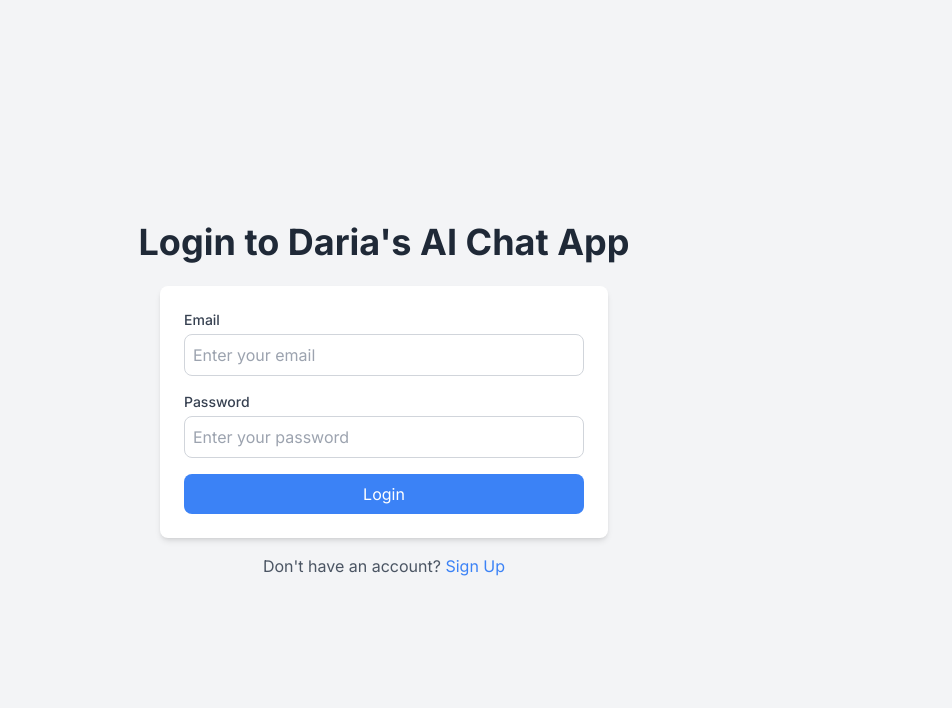
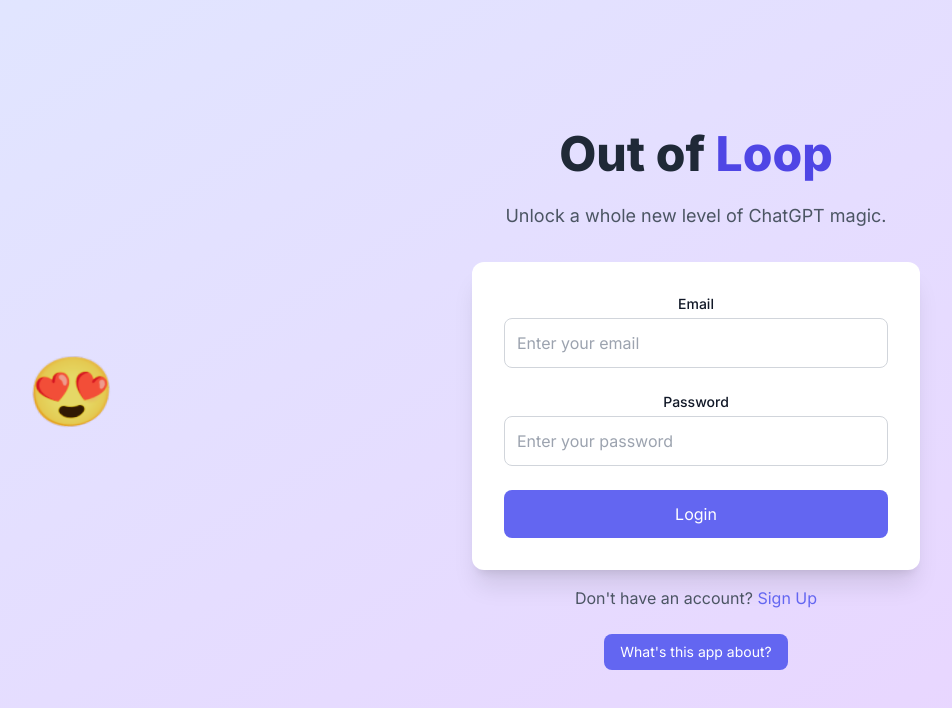
Before and after one commit to dashatik/out_of_loop, a Next.js app: page / in a window 1280 px wide. Shown: the top 708 px of the page, without its empty margins (256-1208 px from the left). Built offline with nearby package versions, Linux system fonts and the light colour scheme; no server answers.

Commit message:
Landing emoji

```diff
--- a/package.json
+++ b/package.json
@@ -9,9 +9,12 @@
     "lint": "next lint"
   },
   "dependencies": {
+    "@react-three/drei": "^9.120.4",
+    "@react-three/fiber": "^8.17.10",
     "ai": "^4.0.13",
     "cookie": "^0.4.2",
     "firebase": "^11.0.2",
+    "framer-motion": "^11.14.4",
     "https-proxy-agent": "^7.0.6",
     "lucide-react": "^0.309.0",
     "next": "^13.5.2",
@@ -22,6 +25,7 @@
     "react-firebase-hooks": "^5.1.1",
     "react-markdown": "^9.0.1",
     "supports-color": "^9.4.0",
+    "three": "^0.171.0",
     "vercel": "^32.3.0"
   },
   "devDependencies": {
@@ -30,6 +34,7 @@
     "@types/node": "^20",
     "@types/react": "^18",
     "@types/react-dom": "^18",
+    "@types/three": "^0.170.0",
     "autoprefixer": "^10.4.20",
     "postcss": "^8.4.49",
     "tailwindcss": "^3.4.16",
--- /dev/null
+++ b/src/components/emoji-3d.tsx
@@ -0,0 +1,75 @@
+"use client";
+
+import React, { useState, useEffect } from "react";
+import { Canvas, useFrame } from "@react-three/fiber";
+import { OrbitControls } from "@react-three/drei";
+import { TextureLoader } from "three";
+
+const EmojiPlane = ({ emoji }: { emoji: string }) => {
+  const planeRef = React.useRef<any>();
+  const [texture, setTexture] = useState<any>();
+
+  // Create an emoji canvas and load it as a texture
+  useEffect(() => {
+    const canvas = document.createElement("canvas");
+    const ctx = canvas.getContext("2d");
+    if (ctx) {
+      canvas.width = 256;
+      canvas.height = 256;
+      ctx.font = "200px serif";
+      ctx.textAlign = "center";
+      ctx.textBaseline = "middle";
+      ctx.fillText(emoji, canvas.width / 2, canvas.height / 2);
+
+      const loader = new TextureLoader();
+      loader.load(canvas.toDataURL(), (loadedTexture) => {
+        setTexture(loadedTexture);
+      });
+    }
+  }, [emoji]);
+
+  useFrame(() => {
+    if (planeRef.current) {
+      planeRef.current.rotation.y += 0.01; // Rotate the plane
+    }
+  });
+
+  return (
+    <mesh ref={planeRef}>
+      <planeGeometry args={[3, 3]} />
+      {texture && (
+        <meshBasicMaterial
+          map={texture}
+          transparent
+          side={2} // Make the material double-sided
+        />
+      )}
+    </mesh>
+  );
+};
+
+const Emoji3D = () => {
+  const [emoji, setEmoji] = useState("😀");
+  const emojis = ["😀", "😂", "😎", "🤔", "🥳", "😍", "😡"];
+
+  useEffect(() => {
+    const interval = setInterval(() => {
+      setEmoji(emojis[Math.floor(Math.random() * emojis.length)]);
+    }, 2000); // Change emoji every 2 seconds
+    return () => clearInterval(interval); // Cleanup interval
+  }, [emojis]);
+
+  return (
+    <Canvas
+      camera={{ position: [0, 2, 5], fov: 50 }}
+      style={{ height: "100%" }}
+    >
+      <ambientLight intensity={0.5} />
+      <pointLight position={[10, 10, 10]} />
+      <EmojiPlane emoji={emoji} />
+      <OrbitControls />
+    </Canvas>
+  );
+};
+
+export default Emoji3D;
--- a/src/components/landing-page.tsx
+++ b/src/components/landing-page.tsx
@@ -2,76 +2,82 @@
 
 import React, { useState } from "react";
 import { auth } from "@/lib/firebase";
-import {
-  createUserWithEmailAndPassword,
-  signInWithEmailAndPassword,
-  sendEmailVerification
-} from "firebase/auth";
+import { createUserWithEmailAndPassword, signInWithEmailAndPassword } from "firebase/auth";
 import { useRouter } from "next/navigation";
+import { motion } from "framer-motion";
+import dynamic from "next/dynamic";
+
+const Emoji3D = dynamic(() => import("./emoji-3d"), { ssr: false }); // Dynamically import 3D emoji
 
 export default function LandingPage() {
   const [email, setEmail] = useState("");
   const [password, setPassword] = useState("");
   const [isSignup, setIsSignup] = useState(false);
   const [error, setError] = useState("");
-  const [successMessage, setSuccessMessage] = useState("");
+  const [isPopupOpen, setIsPopupOpen] = useState(false); // State for popup
   const router = useRouter();
 
   const handleAuth = async (e: React.FormEvent) => {
     e.preventDefault();
     setError("");
-    setSuccessMessage("");
 
     try {
       if (isSignup) {
-        // Sign up logic
-        const userCredential = await createUserWithEmailAndPassword(auth, email, password);
-        await sendEmailVerification(userCredential.user); // Send verification email
-        setSuccessMessage("Verification email sent. Please verify your email before logging in.");
+        await createUserWithEmailAndPassword(auth, email, password);
       } else {
-        // Login logic
-        const userCredential = await signInWithEmailAndPassword(auth, email, password);
-
-        if (!userCredential.user.emailVerified) {
-          throw new Error("Email not verified. Please check your inbox.");
+        await signInWithEmailAndPassword(auth, email, password);
       }
-
-        router.push("/chat"); // Redirect to chat on success
-      }
+      router.push("/chat");
     } catch (err: any) {
-      setError(err.message); // Display error message
-    }
-  };
-
-  const resendVerification = async () => {
-    try {
-      if (auth.currentUser) {
-        await sendEmailVerification(auth.currentUser);
-        setSuccessMessage("A new verification email has been sent.");
-      } else {
-        setError("No user is currently signed in.");
-      }
-    } catch (err: any) {
-      setError("Failed to resend verification email. Try again later.");
+      setError(err.message);
     }
   };
 
   return (
-    <div className="flex flex-col items-center justify-center min-h-screen bg-gray-100 dark:bg-gray-900 px-4">
-      <h1 className="text-4xl font-bold mb-6 text-gray-800 dark:text-white">
-        {isSignup ? "Sign Up" : "Login"} to Daria's AI Chat App
+    <div className="flex flex-col lg:flex-row items-center justify-center min-h-screen bg-gradient-to-br from-indigo-100 to-purple-200 dark:from-gray-900 dark:to-black px-4">
+      {/* 3D Animation Section */}
+      <motion.div
+        className="w-full lg:w-1/2 h-64 lg:h-full flex items-center justify-center"
+        initial={{ opacity: 0, x: -50 }}
+        animate={{ opacity: 1, x: 0 }}
+        transition={{ duration: 0.8, ease: "easeOut" }}
+      >
+        <Emoji3D />
+      </motion.div>
+
+      {/* Content Section */}
+      <motion.div
+        className="w-full lg:w-1/2 flex flex-col items-center text-center"
+        initial={{ opacity: 0, y: 50 }}
+        animate={{ opacity: 1, y: 0 }}
+        transition={{ duration: 0.8, delay: 0.3 }}
+      >
+        <h1 className="text-5xl font-extrabold mb-6 text-gray-800 dark:text-white">
+          Out of <span className="text-indigo-600">Loop</span>
         </h1>
+        <p className="text-lg mb-8 text-gray-600 dark:text-gray-300">
+          {isSignup
+            ? "Experience the future of AI interaction."
+            : "Unlock a whole new level of ChatGPT magic."}
+        </p>
+
+        {/* Form */}
         <form
           onSubmit={handleAuth}
-        className="bg-white dark:bg-gray-800 p-6 rounded-lg shadow-md w-full max-w-md space-y-4"
+          className="bg-white dark:bg-gray-800 p-8 rounded-xl shadow-xl w-full max-w-md space-y-6"
         >
-        {error && <div className="text-red-500 text-sm">{error}</div>}
-        {successMessage && <div className="text-green-500 text-sm">{successMessage}</div>}
+          {error && (
+            <motion.div
+              className="text-red-500 text-sm"
+              initial={{ opacity: 0 }}
+              animate={{ opacity: 1 }}
+              transition={{ duration: 0.3 }}
+            >
+              {error}
+            </motion.div>
+          )}
           <div>
-          <label
-            htmlFor="email"
-            className="block text-sm font-medium text-gray-700 dark:text-gray-300"
-          >
+            <label htmlFor="email" className="block text-sm font-medium">
               Email
             </label>
             <input
@@ -79,16 +85,13 @@
               type="email"
               value={email}
               onChange={(e) => setEmail(e.target.value)}
-            className="mt-1 block w-full p-2 rounded-lg border border-gray-300 dark:border-gray-700 dark:bg-gray-900 focus:ring focus:ring-blue-500 focus:outline-none"
+              className="mt-1 block w-full p-3 rounded-lg border border-gray-300 dark:border-gray-700 dark:bg-gray-900 focus:ring focus:ring-indigo-500 focus:outline-none"
               placeholder="Enter your email"
               required
             />
           </div>
           <div>
-          <label
-            htmlFor="password"
-            className="block text-sm font-medium text-gray-700 dark:text-gray-300"
-          >
+            <label htmlFor="password" className="block text-sm font-medium">
               Password
             </label>
             <input
@@ -96,34 +99,67 @@
               type="password"
               value={password}
               onChange={(e) => setPassword(e.target.value)}
-            className="mt-1 block w-full p-2 rounded-lg border border-gray-300 dark:border-gray-700 dark:bg-gray-900 focus:ring focus:ring-blue-500 focus:outline-none"
+              className="mt-1 block w-full p-3 rounded-lg border border-gray-300 dark:border-gray-700 dark:bg-gray-900 focus:ring focus:ring-indigo-500 focus:outline-none"
               placeholder="Enter your password"
               required
             />
           </div>
-        <button
+          <motion.button
             type="submit"
-          className="w-full py-2 bg-blue-500 text-white rounded-lg hover:bg-blue-600 transition"
+            whileHover={{ scale: 1.05 }}
+            whileTap={{ scale: 0.95 }}
+            className="w-full py-3 bg-indigo-500 text-white rounded-lg hover:bg-indigo-600 transition"
           >
             {isSignup ? "Sign Up" : "Login"}
-        </button>
+          </motion.button>
         </form>
-      {isSignup && (
-        <p className="mt-4 text-gray-600 dark:text-gray-300">
-          <button onClick={resendVerification} className="text-blue-500 hover:underline">
-            Resend Verification Email
-          </button>
-        </p>
-      )}
+
+        {/* Toggle Signup/Login */}
         <p className="mt-4 text-gray-600 dark:text-gray-300">
           {isSignup ? "Already have an account?" : "Don't have an account?"}{" "}
           <button
             onClick={() => setIsSignup(!isSignup)}
-          className="text-blue-500 hover:underline"
+            className="text-indigo-500 hover:underline"
           >
             {isSignup ? "Login" : "Sign Up"}
           </button>
         </p>
+
+        {/* Fun Popup Button */}
+        <button
+          onClick={() => setIsPopupOpen(true)}
+          className="mt-6 px-4 py-2 bg-indigo-500 text-white text-sm rounded-lg hover:bg-indigo-600 transition"
+        >
+          What's this app about?
+        </button>
+
+        {/* Fun Popup */}
+        {isPopupOpen && (
+          <div className="fixed inset-0 flex items-center justify-center bg-black bg-opacity-50">
+            <div className="bg-white dark:bg-gray-800 p-6 rounded-lg shadow-lg text-center max-w-lg">
+              <h2 className="text-2xl font-bold text-gray-800 dark:text-white mb-4">
+                Why waste time arguing with ChatGPT?
+              </h2>
+              <p className="text-gray-600 dark:text-gray-300">
+                This app is designed to <strong>help you craft the perfect prompts</strong>, so you can save time and avoid the hustle
+                of arguing over specifics.
+              </p>
+              <p className="mt-4 text-sm text-gray-500 dark:text-gray-400 italic">
+                "Forget arguing. Forget explaining. Just win."
+              </p>
+              <p className="mt-4 text-xs text-gray-400 dark:text-gray-600">
+                All rights reserved by Daria T.
+              </p>
+              <button
+                onClick={() => setIsPopupOpen(false)}
+                className="mt-6 px-4 py-2 bg-indigo-500 text-white text-sm rounded-lg hover:bg-indigo-600 transition"
+              >
+                Close
+              </button>
+            </div>
+          </div>
+        )}
+      </motion.div>
     </div>
   );
 }
```
Also changed, not shown: src/types/three.d.ts (added, +8 -0 lines), 2 other files (tests, documents, lock files or other folders). Lines whose indentation alone changed are shown as unchanged.
